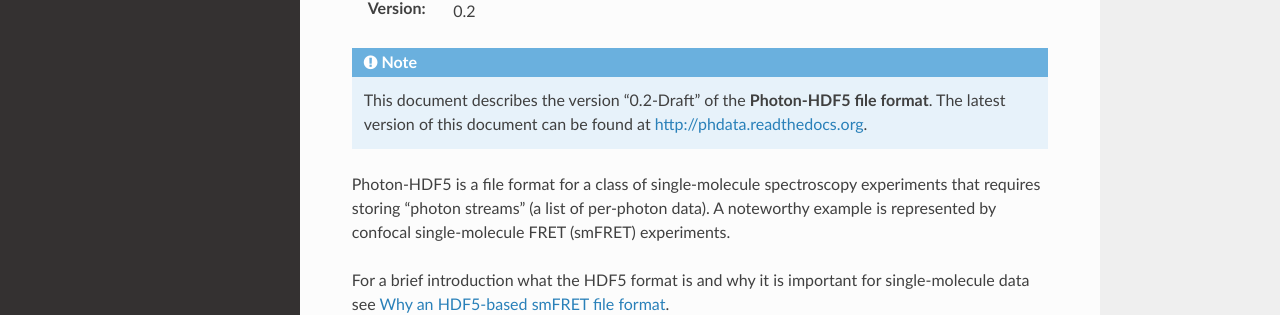
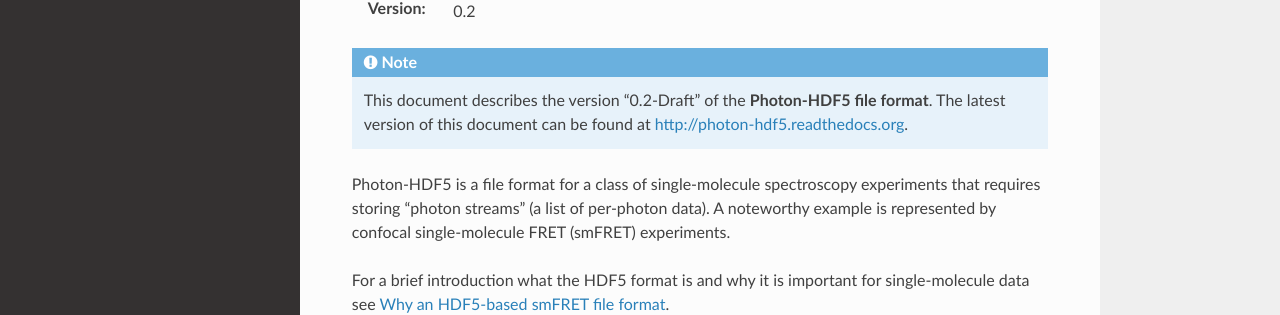
Before and after one commit to Photon-HDF5/photon-hdf5, a Sphinx documentation site: the page built from docs/index.rst, in a window 1280 px wide and 900 px high. Shown: the part 208-523 px from the top of the window. Built offline with Sphinx 7.4.7 and the Read the Docs theme 2.0.0, drawn with Linux system fonts in a browser that asks for light colours; some of the changed lines change nothing that is shown.

Commit message:
Update link

```diff
--- a/docs/index.rst
+++ b/docs/index.rst
@@ -14,7 +14,7 @@ Photon-HDF5 file format documentation
    This document describes the version "0.2-Draft" of the
    **Photon-HDF5 file format**. The latest version of this document
    can be found at
-   `http://phdata.readthedocs.org <http://phdata.readthedocs.org>`__.
+   `http://photon-hdf5.readthedocs.org <http://photon-hdf5.readthedocs.org>`__.
 
 Photon-HDF5 is a file format for a class of single-molecule spectroscopy
 experiments that requires storing "photon streams" (a list of per-photon data).
```
